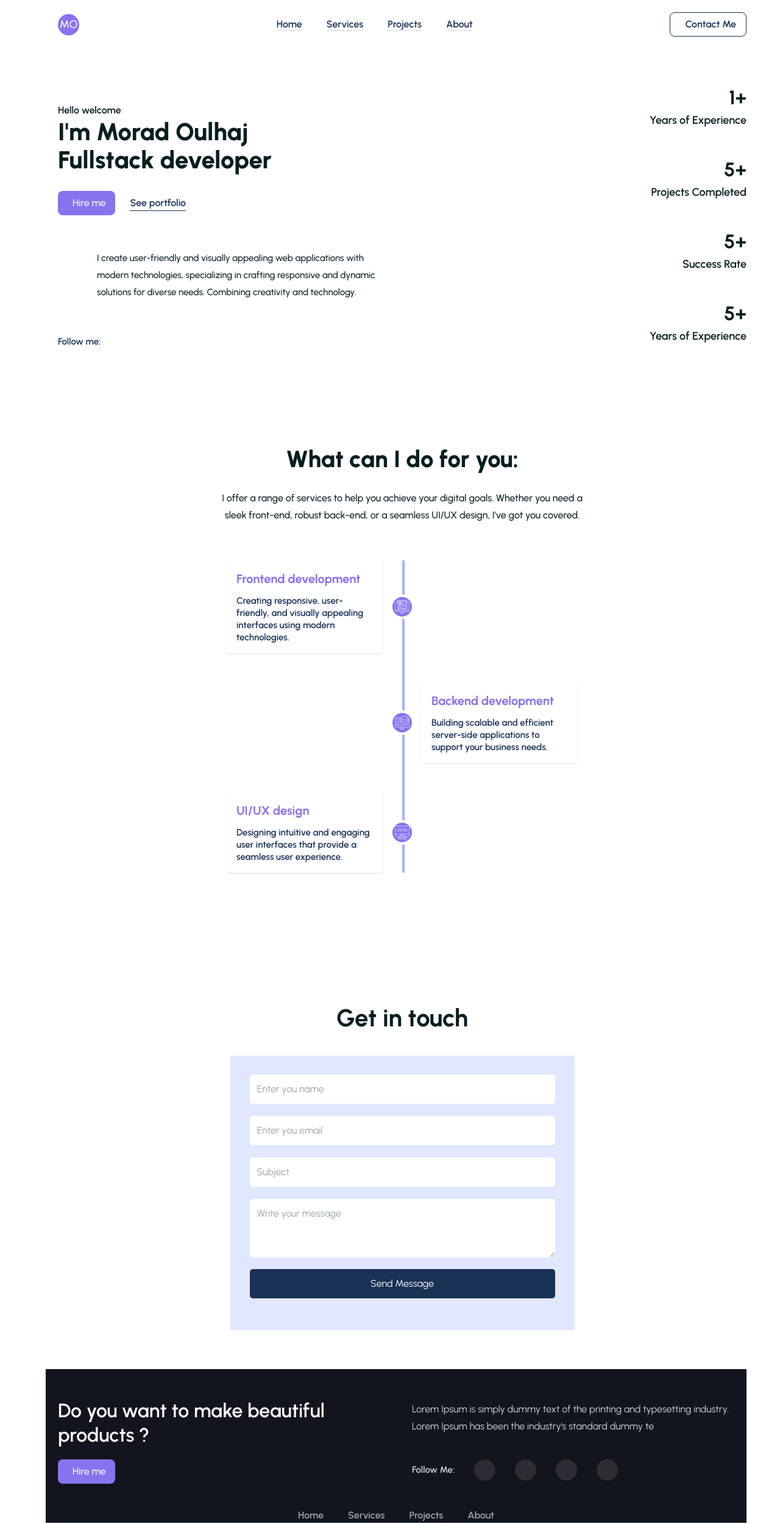
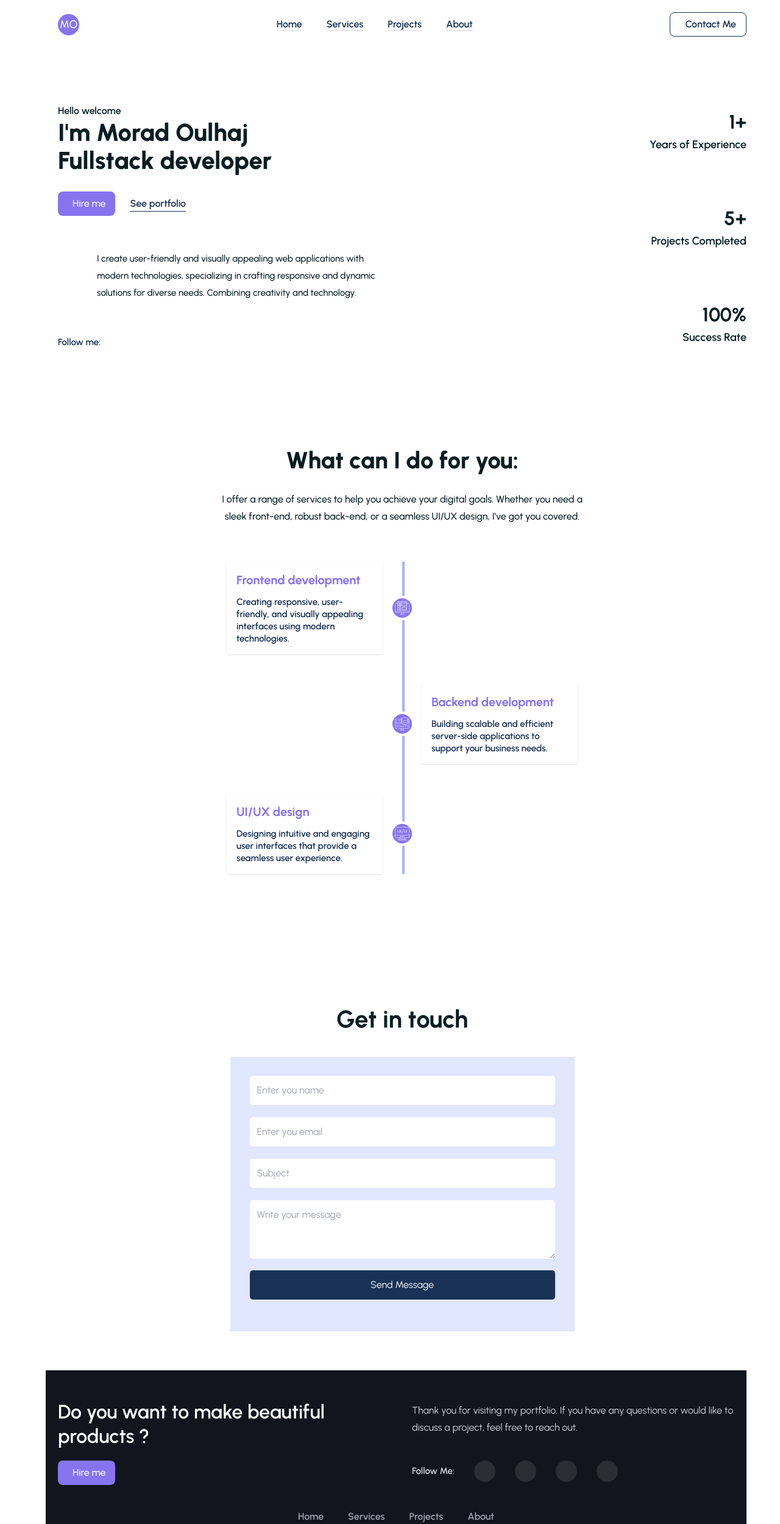
Before and after one commit to moradoulhaj/portfolio, a React (Vite) app: page / in a window 1280 px wide. Shown: the whole page at 61% size. Built offline with nearby package versions, Linux system fonts and the light colour scheme; the HTML template or start-up script is replaced by a standard one.

Commit message:
some modification

```diff
--- a/src/components/Footer.jsx
+++ b/src/components/Footer.jsx
@@ -23,8 +23,8 @@ function Footer() {
           </div>
           <div className="w-full sm:w-1/2">
             <p className="text-gray-300 mt-4 leading-7 sm:mt-0">
-              Lorem Ipsum is simply dummy text of the printing and typesetting
-              industry. Lorem Ipsum has been the industry's standard dummy te
+              Thank you for visiting my portfolio. If you have any questions or
+              would like to discuss a project, feel free to reach out.
             </p>
             <div className="flex items-center gap-4 flex-wrap md:gap-8 mt-10">
               <span className="font-[600] text-[15px] text-gray-300">
--- a/src/components/Hero.jsx
+++ b/src/components/Hero.jsx
@@ -86,8 +86,8 @@ function Hero() {
             </figure>
           </div> */}
           {/* -----------------------right Content (statistiques)------------------------- */}
-          <div className="md:basis-1/5 flex justify-between text-center mt-10 flex-wrap gap-[3px] md:mt-0 md:flex-col md:justify-end md:text-end ">
-            <div className="mb-10">
+          <div className="md:basis-1/3 flex justify-between text-center mt-10 flex-wrap gap-[3px] md:mt-0 md:flex-col md:justify-end md:text-end ">
+            <div className="my-10">
               <h2 className="text-secondary font-[700] text-[32px]">
                 <CountUp start={0} end={1} duration={3} suffix="+" />
               </h2>
@@ -95,7 +95,7 @@ function Hero() {
                 Years of Experience
               </h4>
             </div>
-            <div className="mb-10">
+            <div className="my-10">
               <h2 className="text-secondary font-[700] text-[32px]">
                 <CountUp start={0} end={5} duration={3} suffix="+" />
               </h2>
@@ -103,22 +103,22 @@ function Hero() {
                 Projects Completed
               </h4>
             </div>
-            <div className="mb-10">
+            <div className="my-10">
               <h2 className="text-secondary font-[700] text-[32px]">
-                <CountUp start={0} end={5} duration={3} suffix="+" />
+                <CountUp start={0} end={100} duration={3} suffix="%" />
               </h2>
               <h4 className="text-secondary font-[600] text-[18px]">
                 Success Rate
               </h4>
             </div>
-            <div className="mb-10">
+            {/* <div className="mb-10">
               <h2 className="text-secondary font-[700] text-[32px]">
                 <CountUp start={0} end={5} duration={3} suffix="+" />
               </h2>
               <h4 className="text-secondary font-[600] text-[18px]">
                 Years of Experience
               </h4>
-            </div>
+            </div> */}
           </div>
         </div>
       </div>
```
